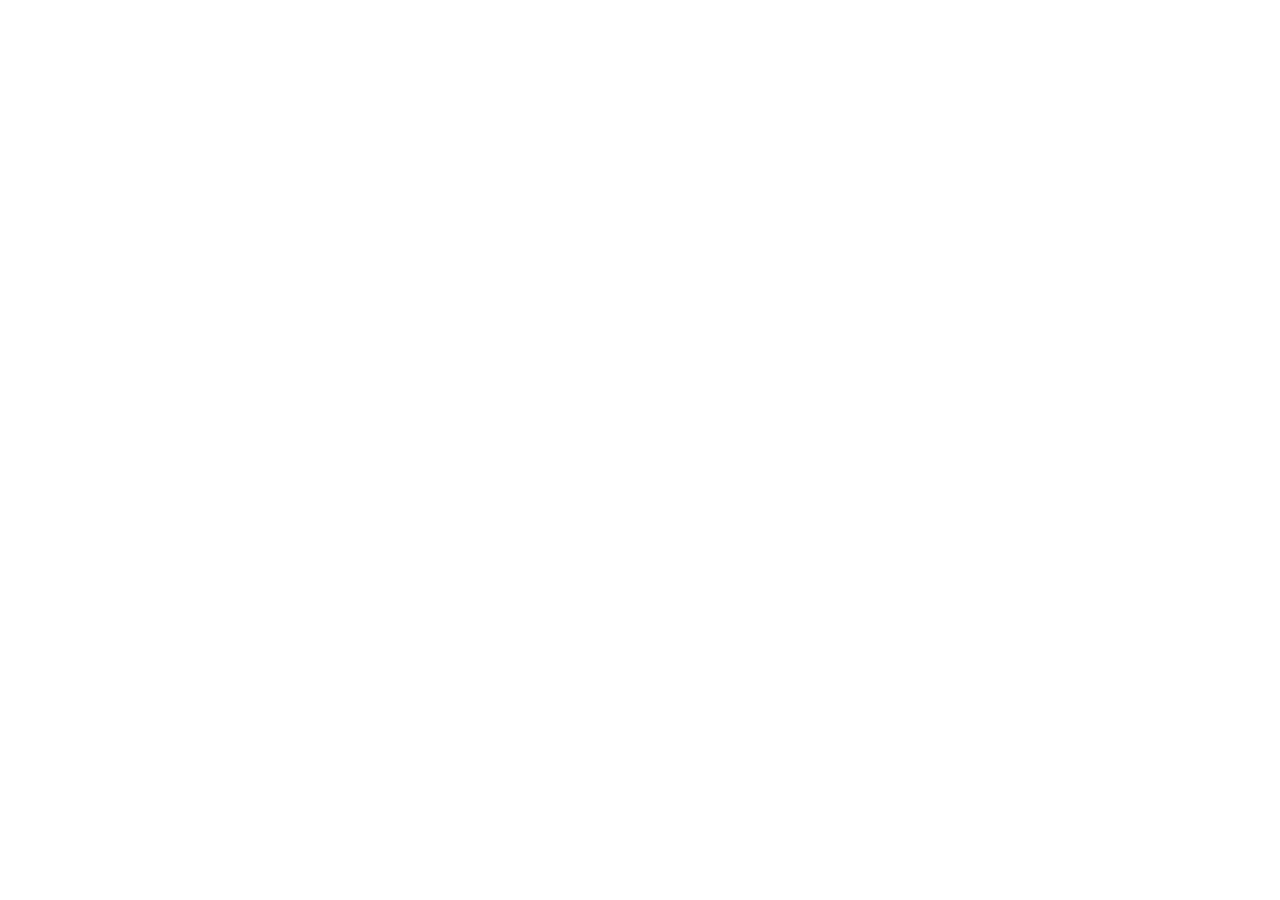
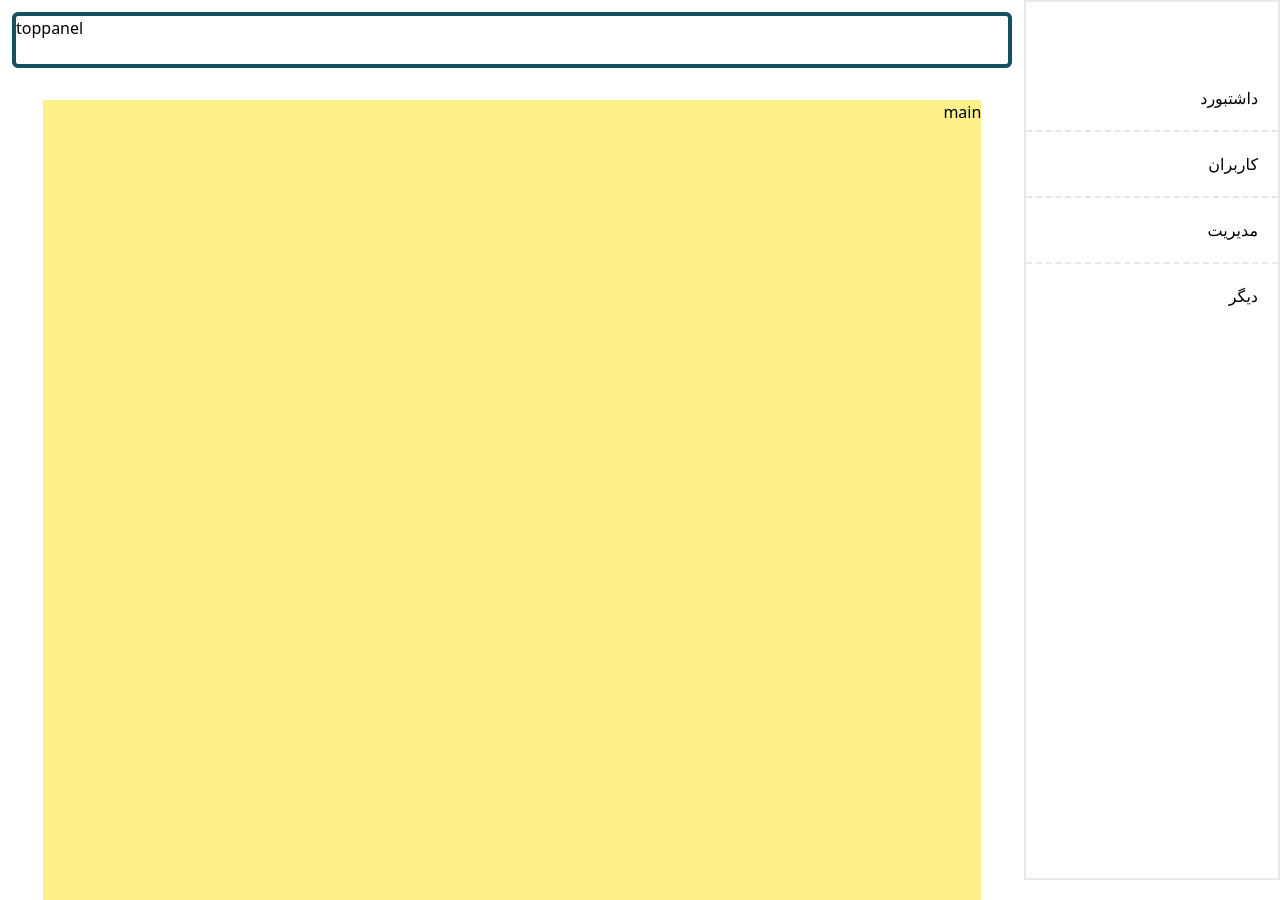
Before and after one commit to amiof/panel-adm, a React (Create React App) app: page / in a window 1280 px wide. Before the commit the page ends 800 px from the top, so only its background shows below. Built offline with nearby package versions, Linux system fonts and the light colour scheme.

Commit message:
add right and top adn main in page

```diff
--- a/package.json
+++ b/package.json
@@ -35,5 +35,10 @@
       "last 1 firefox version",
       "last 1 safari version"
     ]
+  },
+  "devDependencies": {
+    "autoprefixer": "^10.4.13",
+    "postcss": "^8.4.19",
+    "tailwindcss": "^3.2.4"
   }
 }
--- /dev/null
+++ b/postcss.config.js
@@ -0,0 +1,6 @@
+module.exports = {
+  plugins: {
+    tailwindcss: {},
+    autoprefixer: {},
+  },
+}
--- a/public/index.html
+++ b/public/index.html
@@ -1,5 +1,5 @@
 <!DOCTYPE html>
-<html lang="en">
+<html lang="fa" dir="rtl">
   <head>
     <meta charset="utf-8" />
     <link rel="icon" href="%PUBLIC_URL%/favicon.ico" />
--- a/src/App.js
+++ b/src/App.js
@@ -1,8 +1,13 @@
+import Layout from "./components/layout/Layout";
+import RightPanel from "./components/RightPanel";
+import TopPanel from "./components/TopPanel";
 
 
 function App() {
   return (
-    <div >
+    <div className="box-border">
+
+     <Layout></Layout>
 
     </div>
   );
--- /dev/null
+++ b/src/components/Main.js
@@ -0,0 +1,11 @@
+import React from 'react';
+
+const Main = () => {
+    return (
+        <div className='h-screen flex justify-center items-center '>
+            <div className="w-11/12 h-full mt-10 bg-yellow-200">main </div>
+        </div>
+    );
+};
+
+export default Main;
--- /dev/null
+++ b/src/components/RightPanel.js
@@ -0,0 +1,17 @@
+import React from 'react';
+const RightPanel = () => {
+    return (
+        <div className="w-1/5 border-2 border-cool-gray-900 min-h-screen">
+
+            <ul className=" mt-16 divide-y-2 divide-dashed">
+                <li className="p-5 ">داشتبورد</li>
+                <li className="p-5">کاربران </li>
+                <li className="p-5 ">مدیریت</li>
+                <li className="p-5">دیگر</li>
+            </ul>
+
+        </div>
+    );
+};
+
+export default RightPanel;
--- /dev/null
+++ b/src/components/TopPanel.js
@@ -0,0 +1,19 @@
+import React from 'react';
+import Main from './Main';
+
+const TopPanel = () => {
+    return (
+
+
+
+            <div className="h-14 w-screen flex flex-row-reverse border-4  border-cyan-900 z-100 rounded-md m-3">
+            <div>toppanel</div>
+
+
+
+        </div>
+
+    );
+};
+
+export default TopPanel;
--- /dev/null
+++ b/src/components/layout/Layout.js
@@ -0,0 +1,22 @@
+import React from "react";
+import Main from "../Main";
+import RightPanel from "../RightPanel";
+import TopPanel from "../TopPanel";
+
+const Layout = () => {
+  return (
+    <>
+      <div className="flex flex-row-reverse">
+        <div className="w-4/5">
+          <div className=" h-30  flex flex-row  ">
+            <TopPanel />
+          </div>
+            <Main></Main>
+        </div>
+        <RightPanel />
+      </div>
+    </>
+  );
+};
+
+export default Layout;
--- a/src/index.css
+++ b/src/index.css
@@ -1,4 +1,4 @@
-body {
+/* body {
   margin: 0;
   font-family: -apple-system, BlinkMacSystemFont, 'Segoe UI', 'Roboto', 'Oxygen',
     'Ubuntu', 'Cantarell', 'Fira Sans', 'Droid Sans', 'Helvetica Neue',
@@ -10,4 +10,8 @@ body {
 code {
   font-family: source-code-pro, Menlo, Monaco, Consolas, 'Courier New',
     monospace;
-}
+} */
+
+@tailwind base;
+@tailwind components;
+@tailwind utilities;
--- a/src/index.js
+++ b/src/index.js
@@ -8,8 +8,8 @@ import { BrowserRouter } from 'react-router-dom';
 const root = ReactDOM.createRoot(document.getElementById('root'));
 root.render(
   <BrowserRouter>
-    <React.StrictMode>
+
       <App />
-    </React.StrictMode>
+
   </BrowserRouter>
 );
--- /dev/null
+++ b/tailwind.config.js
@@ -0,0 +1,10 @@
+/** @type {import('tailwindcss').Config} */
+module.exports = {
+  content: [
+    "./src/**/*.{js,jsx,ts,tsx}",
+  ],
+  theme: {
+    extend: {},
+  },
+  plugins: [],
+}
```
Also changed, not shown: 2 other files (tests, documents, lock files or other folders).
